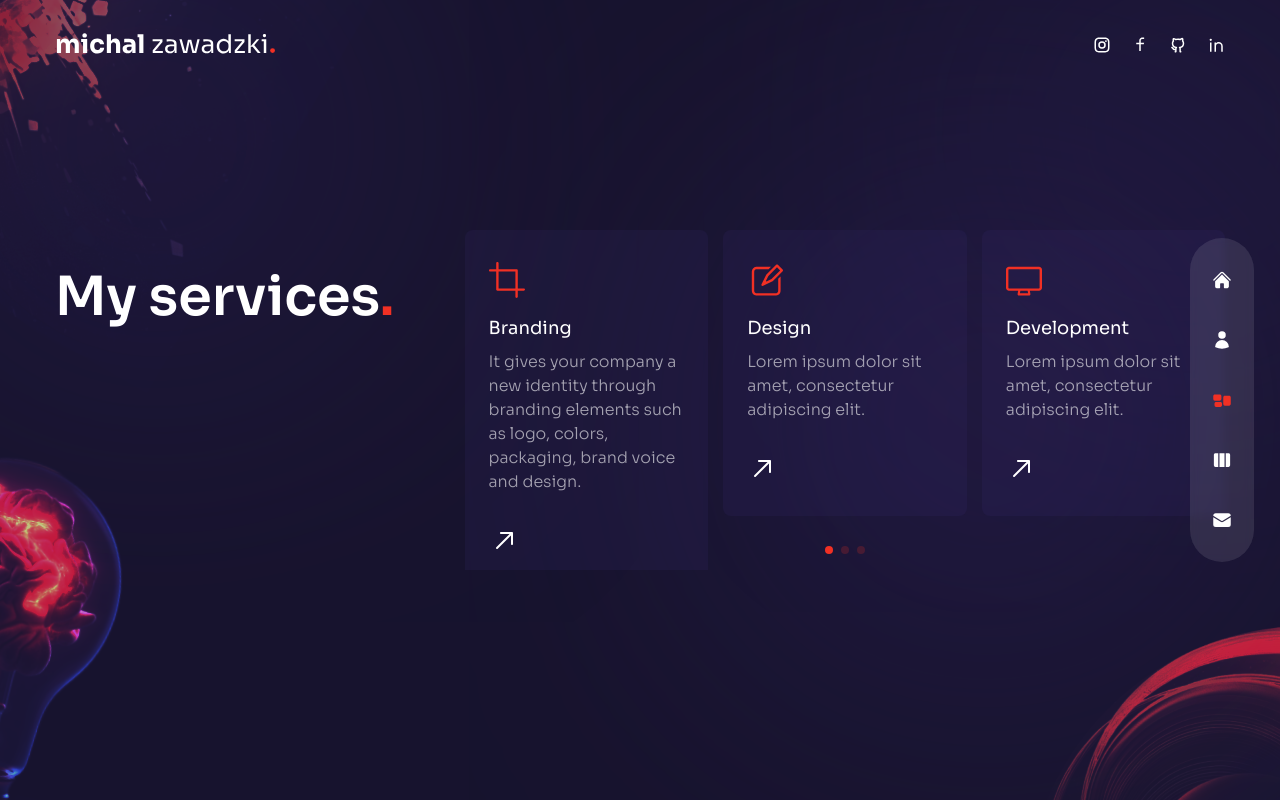
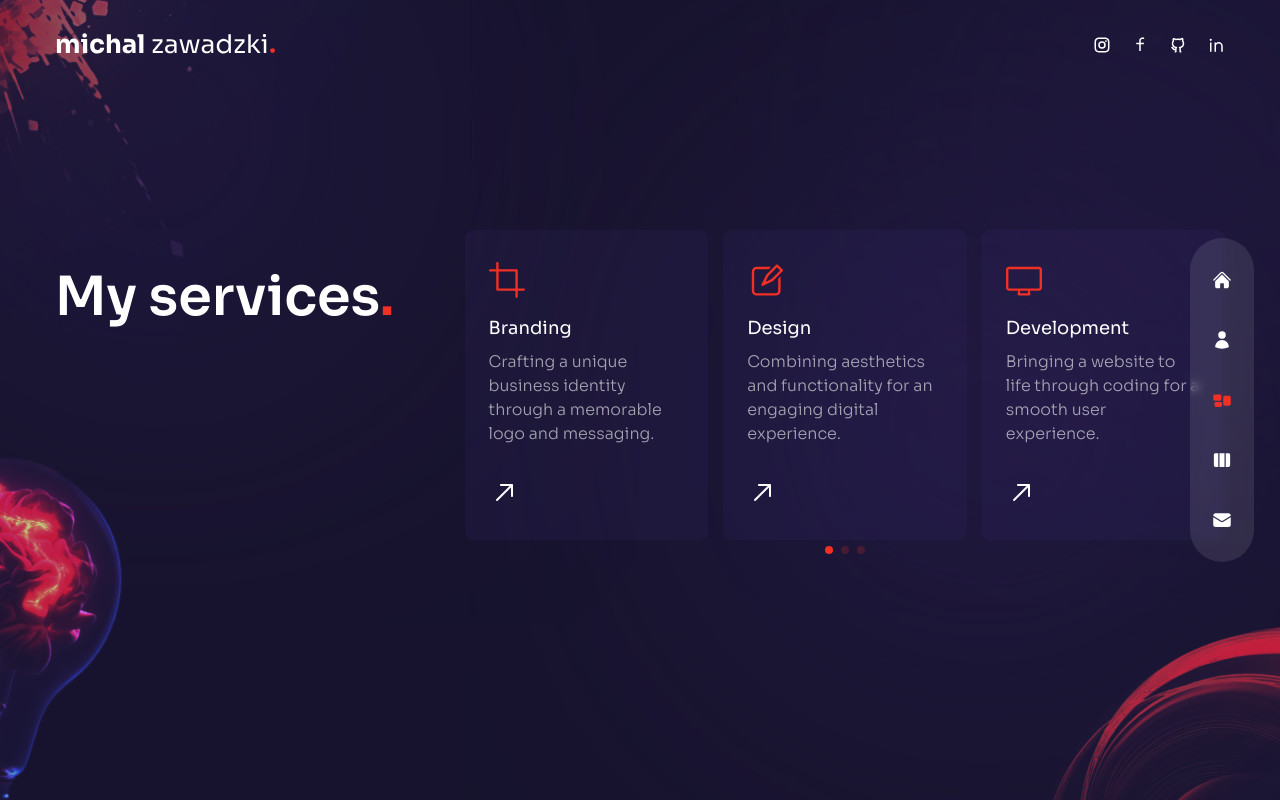
Before and after one commit to MichalFront/portfolio-react, a Next.js app: page /services in a window 1280 px wide. Built offline with nearby package versions, Linux system fonts and the light colour scheme.

Commit message:
Change ServiceSlider

```diff
--- a/components/ServiceSlider.js
+++ b/components/ServiceSlider.js
@@ -24,27 +24,27 @@ export const serviceData = [
   {
     icon: <RxCrop />,
     title: 'Branding',
-    description: 'It gives your company a new identity through branding elements such as logo, colors, packaging, brand voice and design.',
+    description: 'Crafting a unique business identity through a memorable logo and messaging.',
   },
   {
     icon: <RxPencil2 />,
     title: 'Design',
-    description: 'Lorem ipsum dolor sit amet, consectetur adipiscing elit.',
+    description: 'Combining aesthetics and functionality for an engaging digital experience.',
   },
   {
     icon: <RxDesktop />,
     title: 'Development',
-    description: 'Lorem ipsum dolor sit amet, consectetur adipiscing elit.',
+    description: 'Bringing a website to life through coding for a smooth user experience.',
   },
   {
     icon: <RxReader />,
     title: 'Copywriting',
-    description: 'Lorem ipsum dolor sit amet, consectetur adipiscing elit.',
+    description: 'Creating compelling content to drive engagement and conversions.',
   },
   {
     icon: <RxRocket />,
     title: 'SEO',
-    description: 'Lorem ipsum dolor sit amet, consectetur adipiscing elit.',
+    description: 'Enhancing website visibility on search engines for increased organic traffic/ranking.',
   },
 ];
 
```
